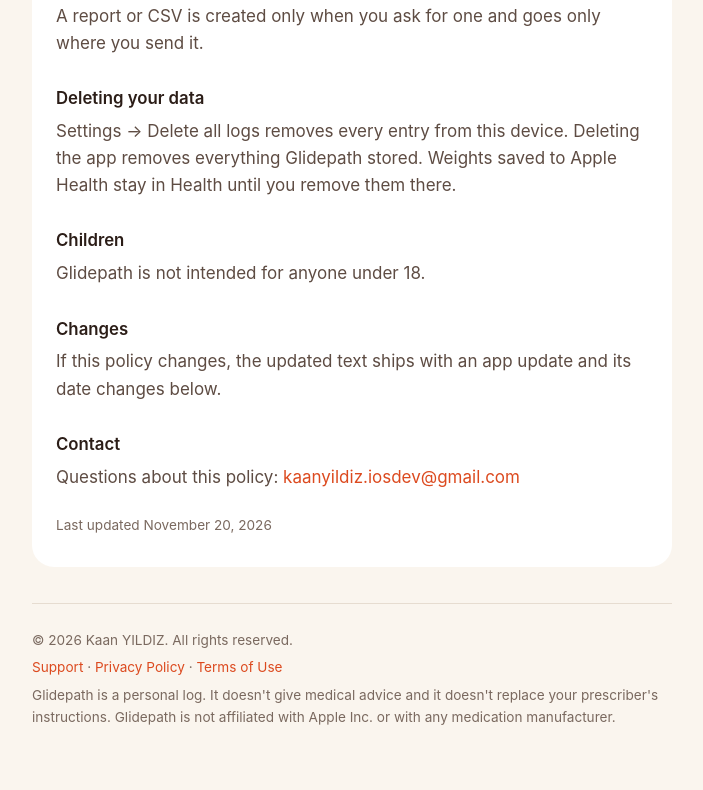
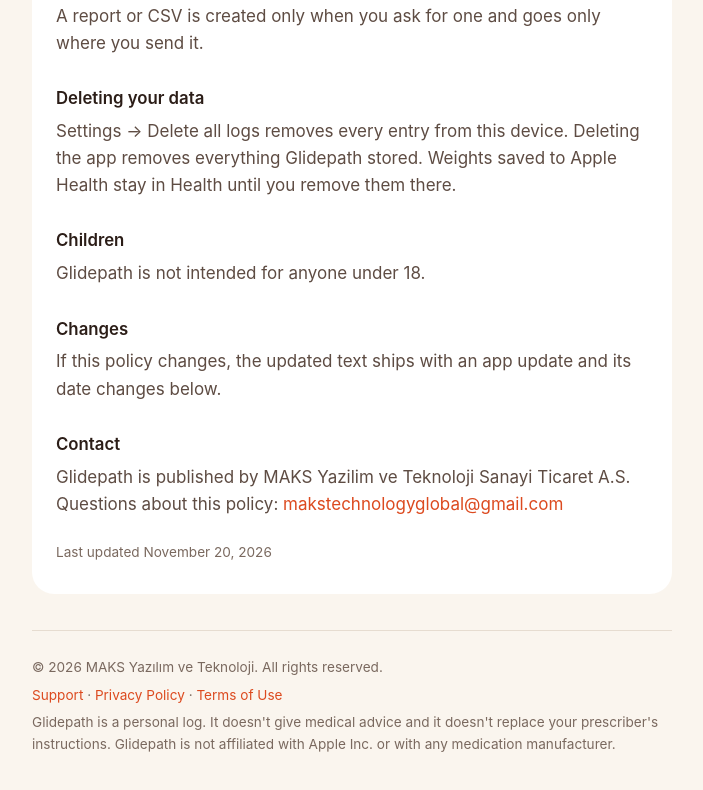
Before and after one commit to PrecisionApps/app-support-ghpages, a plain HTML site: page glidepath/privacy.html in a window 1280 px wide. Shown: the part 879-1669 px from the top of the page, without its empty margins (288-991 px from the left). Drawn offline with Linux system fonts and the light colour scheme.

Commit message:
Glidepath pages: publisher and contact are MAKS
Co-Authored-By: Claude Fable 5.2 <noreply@anthropic.com>
Claude-Session: https://claude.ai/code/session_01Ue4hQ5NvNZBNWC1SpeWQmv

```diff
--- a/glidepath/privacy.html
+++ b/glidepath/privacy.html
@@ -54,11 +54,11 @@
       <h2>Changes</h2>
       <p>If this policy changes, the updated text ships with an app update and its date changes below.</p>
       <h2>Contact</h2>
-      <p>Questions about this policy: <a href="mailto:kaanyildiz.iosdev@gmail.com?subject=Glidepath%20Privacy">kaanyildiz.iosdev@gmail.com</a></p>
+      <p>Glidepath is published by MAKS Yazilim ve Teknoloji Sanayi Ticaret A.S. Questions about this policy: <a href="mailto:makstechnologyglobal@gmail.com?subject=Glidepath%20Privacy">makstechnologyglobal@gmail.com</a></p>
       <p class="updated">Last updated November 20, 2026</p>
     </div>
     <footer>
-      <p>© 2026 Kaan YILDIZ. All rights reserved.</p>
+      <p>© 2026 MAKS Yazılım ve Teknoloji. All rights reserved.</p>
       <p><a href="./">Support</a> · <a href="privacy">Privacy Policy</a> · <a href="https://www.apple.com/legal/internet-services/itunes/dev/stdeula/">Terms of Use</a></p>
       <p>Glidepath is a personal log. It doesn't give medical advice and it doesn't replace your prescriber's instructions. Glidepath is not affiliated with Apple Inc. or with any medication manufacturer.</p>
     </footer>
```
Also changed, not shown: glidepath/index.html (+2 -2 lines).
